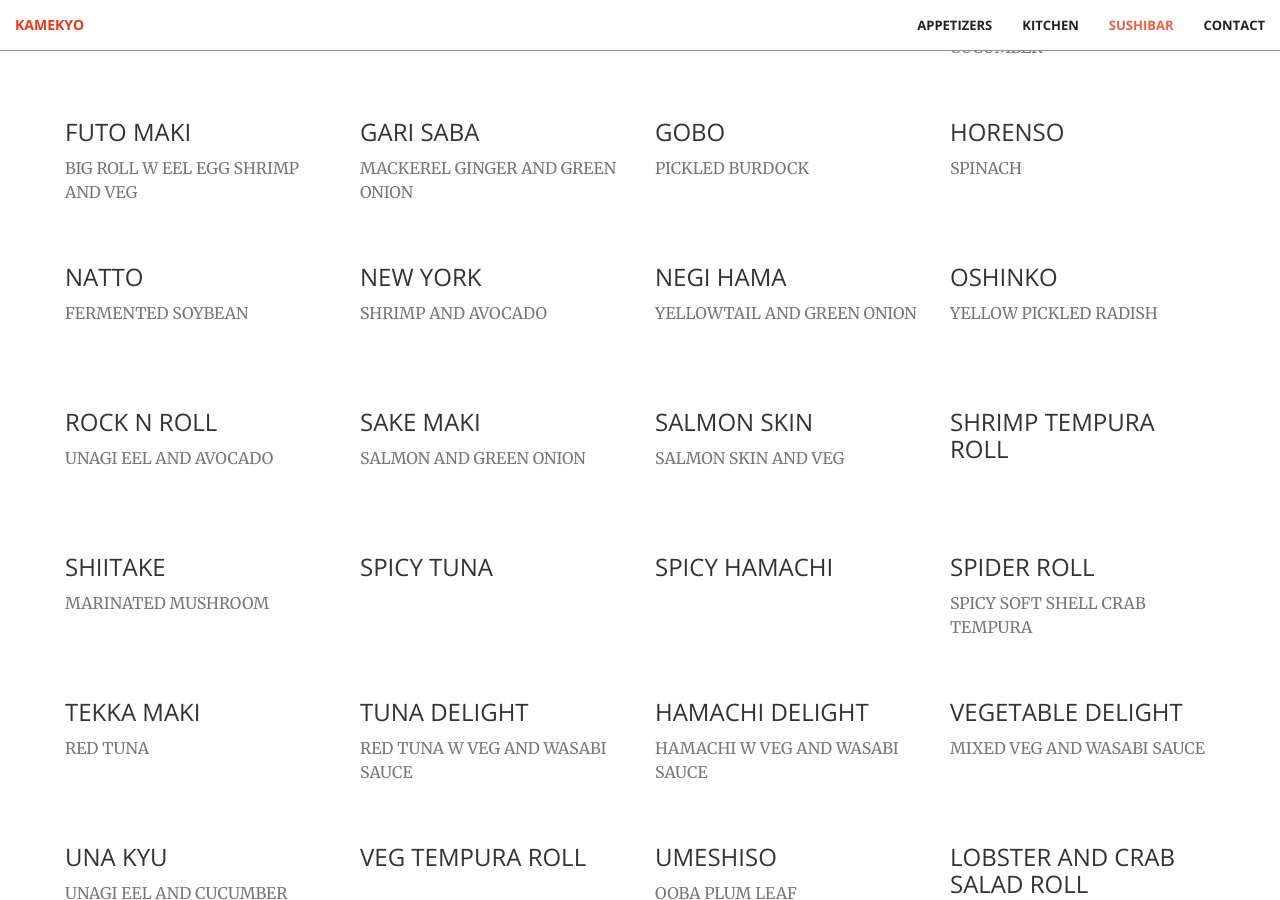
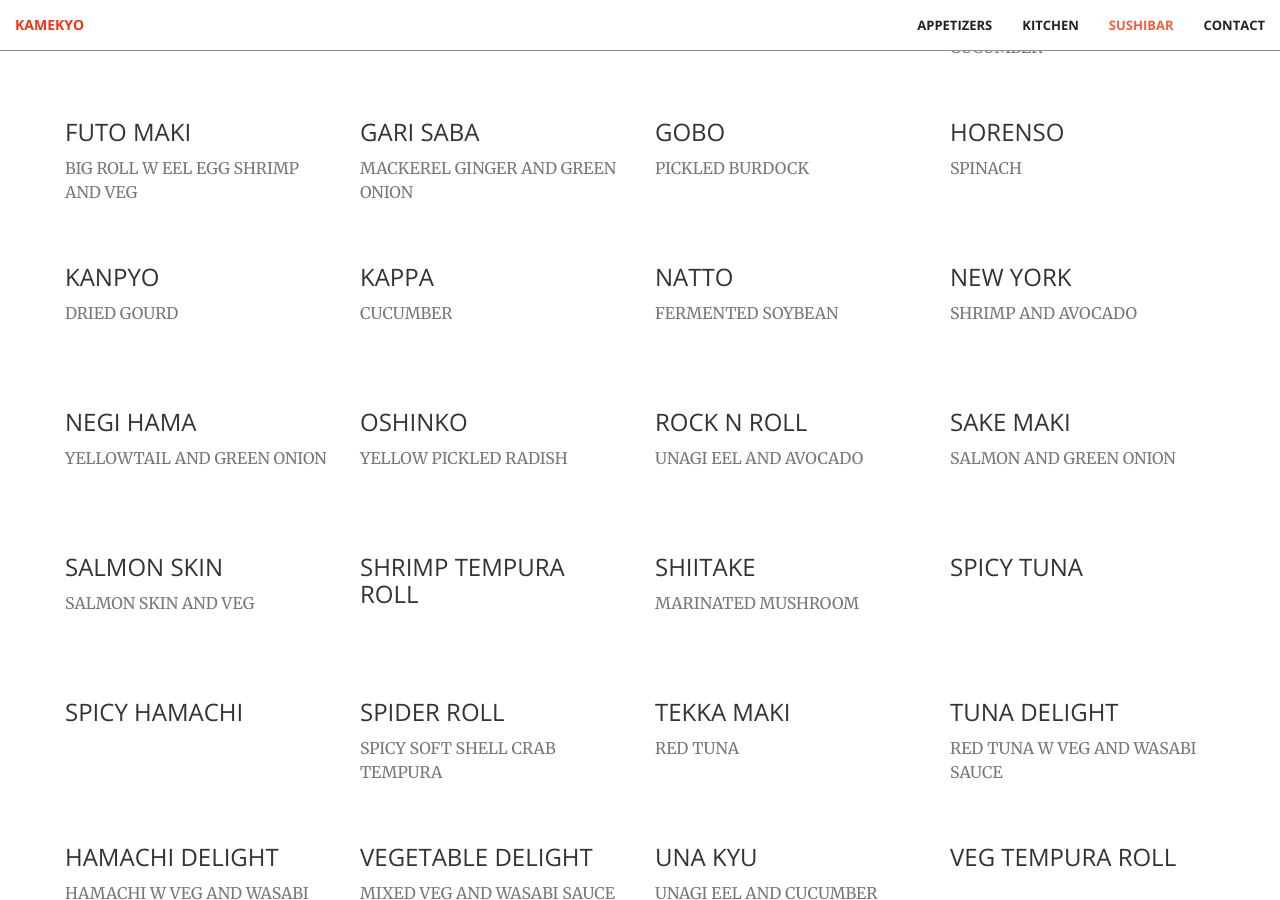
Before and after one commit to CyrusLiang/kamekyo, a Jekyll site: the page built from index.html, in a window 1280 px wide and 900 px high, scrolled down 8559 px. Built offline with Jekyll 4.4.1, drawn with Linux system fonts in a browser that asks for light colours.

Commit message:
Update maki.html

```diff
--- a/_includes/maki.html
+++ b/_includes/maki.html
@@ -62,7 +62,21 @@
                 <div class="food-box">
                     <h3>Horenso</h3>
                     <p class="text-muted">Spinach</p>
-                    <p id="Horenso"></p>
+                    <p id="horenso"></p>
+                </div>
+            </div>
+            <div class="col-lg-3 col-sm-4">
+                <div class="food-box">
+                    <h3>Kanpyo</h3>
+                    <p class="text-muted">Dried Gourd</p>
+                    <p id="kanpyo"></p>
+                </div>
+            </div>
+            <div class="col-lg-3 col-sm-4">
+                <div class="food-box">
+                    <h3>Kappa</h3>
+                    <p class="text-muted">Cucumber</p>
+                    <p id="kappa"></p>
                 </div>
             </div>
             <div class="col-lg-3 col-sm-4">
```
